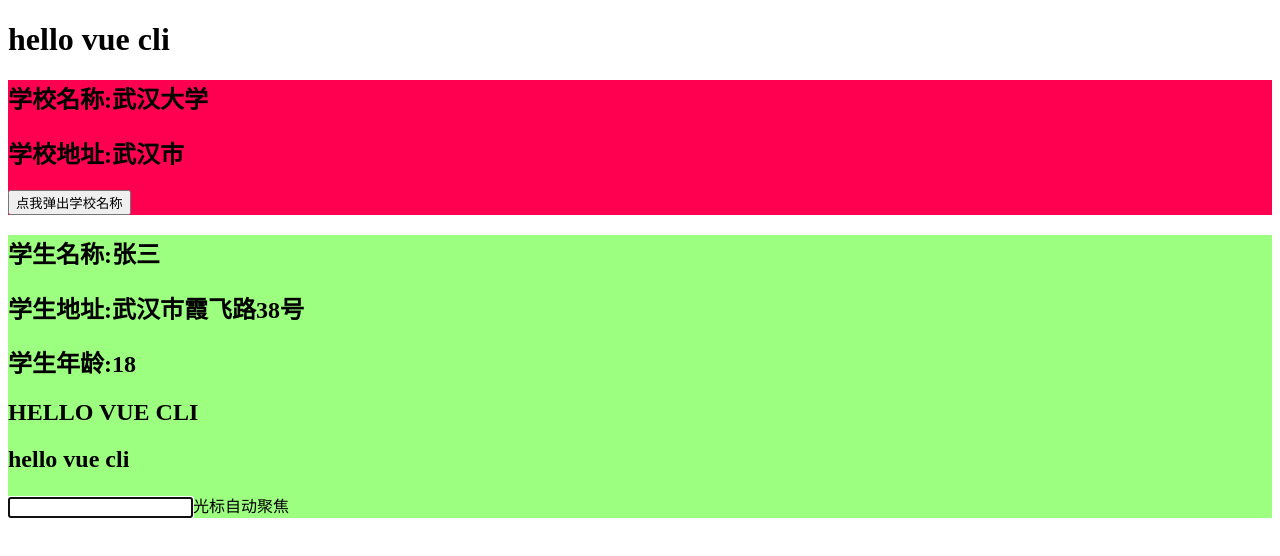
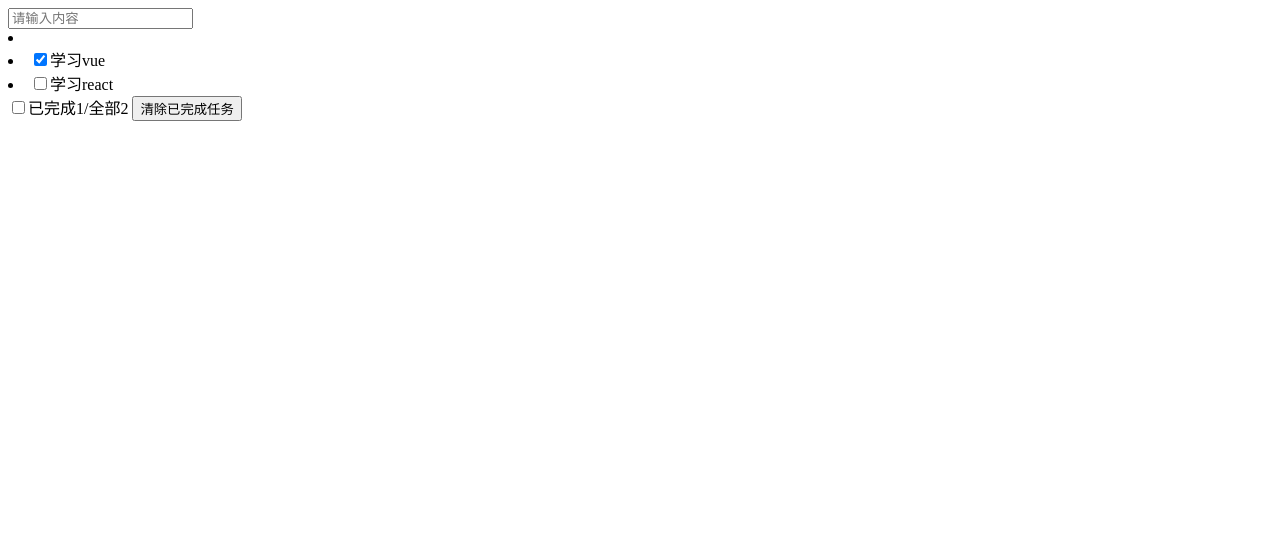
Before and after one commit to 729727747/demo_vue_cli_test, a Vue app: page / in a window 1280 px wide. Shown: the top 556 px of the page. Built offline with nearby package versions, Linux system fonts and the light colour scheme.

Commit message:
demo示例功能完善

```diff
--- a/src/App.vue
+++ b/src/App.vue
@@ -1,26 +1,88 @@
 <template>
   <div >
-    <h1 v-text="msg" ref="title"></h1>
-    <SchoolTest />
-    <StudentTest studentName="张三" studentAddress="武汉市霞飞路38号" :studentAge="18" />
+    <!-- <h1 v-text="msg" ref="title"></h1> -->
+
+    <!--demo1  start-->
+    <!-- <SchoolTest />
+    <StudentTest studentName="张三" studentAddress="武汉市霞飞路38号" :studentAge="18" /> -->
     <!-- <button @click="changeMsg">点我弹出msg</button> -->
+     <!--demo1  end-->
+
+
+    <HeaderComponent :addTodo="addTodo" />
+    <ListComponent  :todos="todos"
+     :checkboxChange="checkboxChange"
+     :deleteTodo="deleteTodo"
+     />
+    <FooterComponent :todos="todos"
+     :changeAll="changeAll"
+     />
+
+
+
   </div>
 </template>
 
 <script>
-import SchoolTest from './components/SchoolTest.vue'
-import StudentTest from './components/StudentTest.vue'
+
+// demo1  start
+// import SchoolTest from './components/SchoolTest.vue'
+// import StudentTest from './components/StudentTest.vue'
+// demo1  end
+
+import HeaderComponent from './components/demo/Header.vue'
+import ListComponent from './components/demo/List.vue'
+import FooterComponent from './components/demo/Footer.vue';
 
 export default {
   name: 'App',
   data(){
     return{
-      msg:'hello vue cli',
+     todos:[
+            {
+                id:1,
+                title:'学习vue',
+                completed:true
+            },
+            {
+                id:2,
+                title:'学习react',
+                completed:false
+            }
+        ]
+    }
+  },
+  methods:{
+    addTodo(todoObj){
+      this.todos.unshift(todoObj)
+    },
+    checkboxChange(id){
+        this.todos.forEach(item => {
+            if(item.id === id){
+                item.completed = !item.completed
+            }
+        })
+    },
+    deleteTodo(id){
+       this.todos = this.todos.filter(item=>item.id!==id)
+    },
+    changeAll(checked){
+        this.todos.forEach(item => {
+            item.completed = checked
+        })
     }
   },
   components: {
-    StudentTest,
-    SchoolTest
+    HeaderComponent,
+    ListComponent,
+    FooterComponent
+
+
+
+    //demo1  start
+    // StudentTest,
+    // SchoolTest
+    //demo1  end
   },
   // methods:{
   //   changeMsg(){
--- /dev/null
+++ b/src/components/demo/Footer.vue
@@ -0,0 +1,42 @@
+<template>
+    <div class="footer">
+        <label>
+            <input type="checkbox"
+            :checked="todos.every(item => item.completed)"
+            @change="changeAllCheck($event)"
+            />
+        </label>
+        <span>
+            <span>已完成{{ completedTodo }}</span>/全部{{ todos.length }}
+        </span>
+        <button >清除已完成任务</button>
+    </div>
+</template>
+
+<script>
+    export default {
+        name:'FooterComponent',
+        data(){
+            return{
+            }
+        },
+        props:['todos','changeAll'],
+        methods:{
+            changeAllCheck(e){
+                console.log(e)
+                this.changeAll(e.target.checked)
+            }
+        },computed:{
+            completedTodo(){
+                // return this.todos.filter(item => item.completed).length
+                return this.todos.reduce((pre,todo) => pre + (todo.completed ? 1 : 0),0)
+
+            }
+        }
+
+    }
+</script>
+
+<style scoped>
+
+</style>
--- /dev/null
+++ b/src/components/demo/Header.vue
@@ -0,0 +1,33 @@
+<template>
+    <div class="header">
+        <input type="text" v-model="inputContent" placeholder="请输入内容" @keyup.enter="add">
+    </div>
+</template>
+
+<script>
+    //导入随机字符串生成
+
+    export default {
+        name:'HeaderComponent',
+        data(){
+            return{
+                inputContent:''
+            }
+        },
+        methods:{
+            add(){
+                if(!this.inputContent){
+                    return
+                }
+                const todoObj = {id:0,title:this.inputContent,completed:false}
+                this.addTodo(todoObj)
+                this.inputContent = ''
+            }
+        },
+        props:['addTodo']
+    }
+</script>
+
+<style scoped>
+
+</style>
--- /dev/null
+++ b/src/components/demo/Item.vue
@@ -0,0 +1,42 @@
+<template>
+    <div class="item">
+        <li>
+            <label>
+                <input type="checkbox" @change="changeTodo(todo.id)" :checked="todo.completed" />
+                <span>{{todo.title}}</span>
+                <!-- �鼠标悬停时才显示删除按钮 ，不是点击时才显示  删除按钮也title同行显示-->
+                <span><button v-if="todo.completed" class="delete-btn" @click="deleteItem(todo.id)">删除</button></span>
+            </label>
+        </li>
+    </div>
+</template>
+
+<script>
+    export default {
+        name:'ItemComponent',
+        data(){
+            return{
+            }
+        },
+        props:['todo','checkboxChange','deleteTodo'],
+        methods:{
+            changeTodo(id){
+                this.checkboxChange(id)
+            },
+            deleteItem(id){
+                this.deleteTodo(id)
+            }
+        }
+    }
+</script>
+
+
+
+<style scoped>
+    .delete-btn{
+        display: none;
+    }
+    li:hover .delete-btn{
+        display: block;
+    }
+</style>
--- /dev/null
+++ b/src/components/demo/List.vue
@@ -0,0 +1,31 @@
+<template>
+    <li>
+        <ItemComponent v-for="todo in todos" :key="todo.id"
+        :todo="todo"
+        :checkboxChange="checkboxChange"
+        :deleteTodo="deleteTodo"
+        />
+    </li>
+</template>
+
+
+<script>
+import ItemComponent from './Item.vue'
+
+    export default {
+        name:'ListComponent',
+        data(){
+            return{
+
+            }
+        },
+        components:{
+            ItemComponent
+        },
+        props:['todos','checkboxChange','deleteTodo']
+    }
+</script>
+
+<style scoped>
+
+</style>
```
